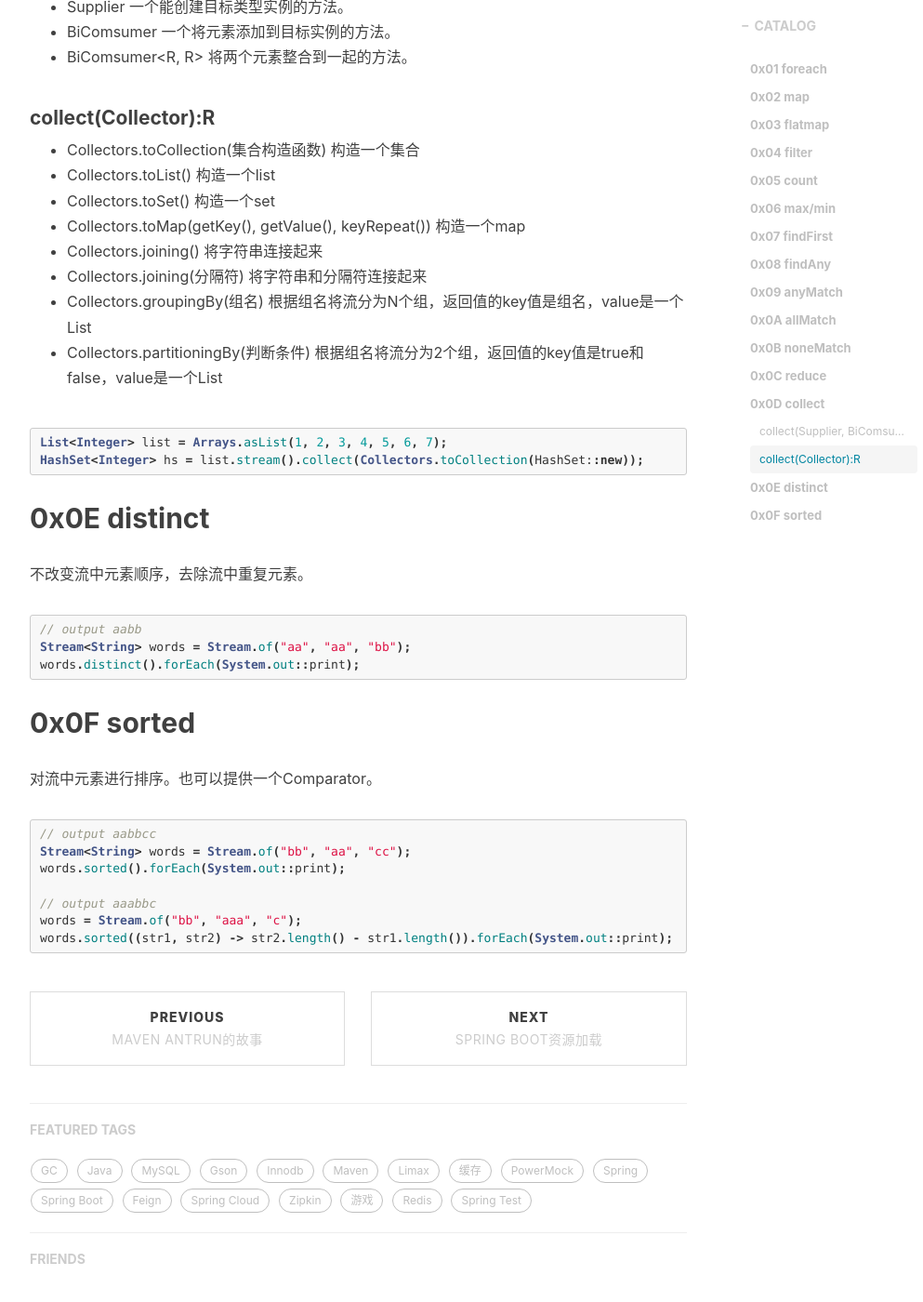
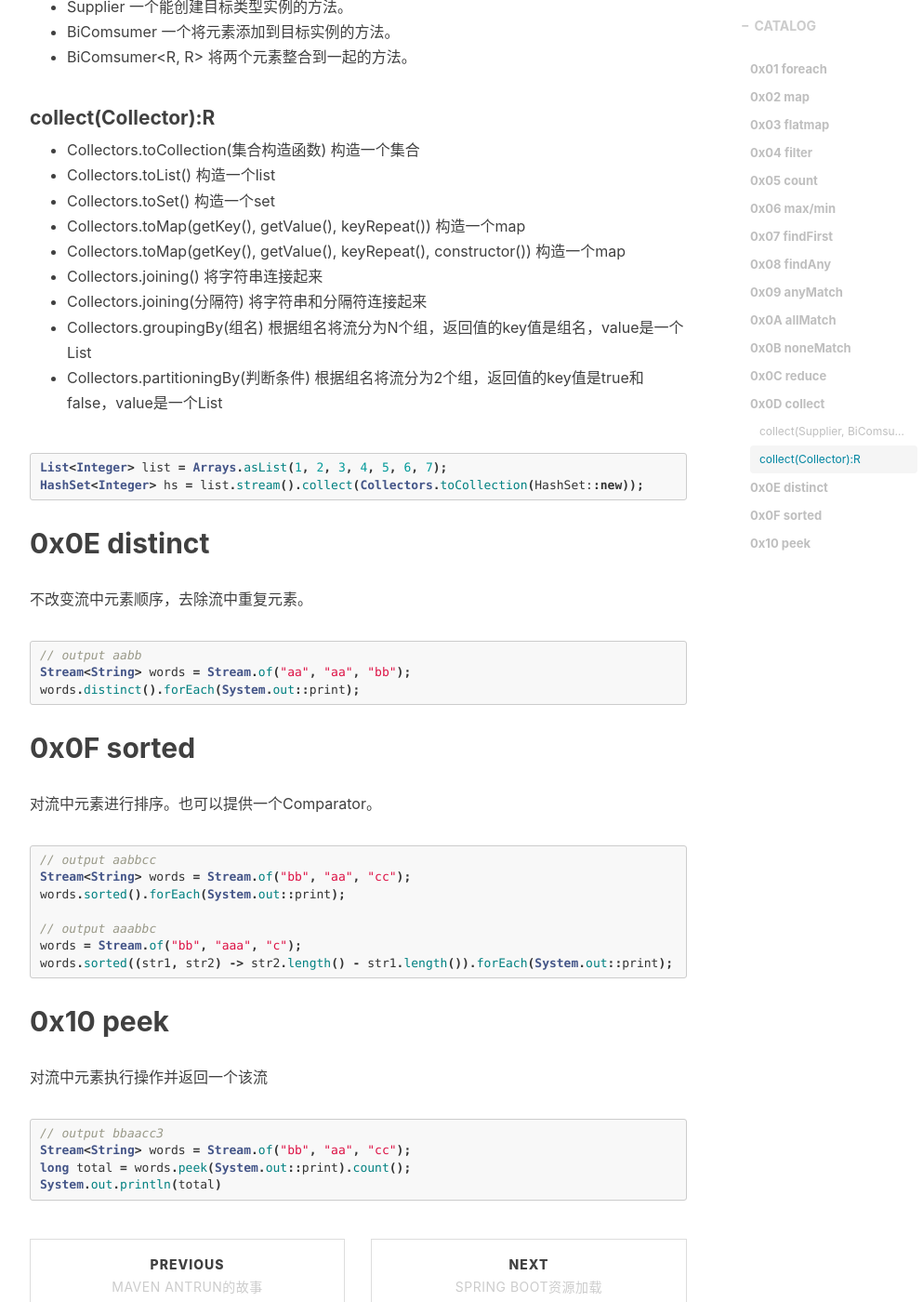
Before and after one commit to SystemOutPrint/systemoutprint.github.io, a Jekyll site: the page built from _posts/2017-11-23-java8 lambda.md, in a window 1280 px wide and 1400 px high, scrolled down 3533 px. Shown: the whole window at 93% size, without its empty margins (233-1226 px from the left). Built offline with Jekyll 4.4.1, drawn with Linux system fonts in a browser that asks for light colours; nearby versions of some CDN libraries; comment, search, counter and statistics services are not loaded.

Commit message:
add peek

````diff
--- a/_posts/2017-11-23-java8 lambda.md
+++ b/_posts/2017-11-23-java8 lambda.md
@@ -131,6 +131,7 @@ System.out.println(sum);
 * Collectors.toList() 构造一个list
 * Collectors.toSet() 构造一个set
 * Collectors.toMap(getKey(), getValue(), keyRepeat()) 构造一个map
+* Collectors.toMap(getKey(), getValue(), keyRepeat(), constructor()) 构造一个map
 * Collectors.joining() 将字符串连接起来
 * Collectors.joining(分隔符) 将字符串和分隔符连接起来
 * Collectors.groupingBy(组名) 根据组名将流分为N个组，返回值的key值是组名，value是一个List
@@ -160,3 +161,12 @@ words.sorted().forEach(System.out::print);
 words = Stream.of("bb", "aaa", "c");
 words.sorted((str1, str2) -> str2.length() - str1.length()).forEach(System.out::print);
 ```
+
+## 0x10 peek
+对流中元素执行操作并返回一个该流
+```java
+// output bbaacc3
+Stream<String> words = Stream.of("bb", "aa", "cc");
+long total = words.peek(System.out::print).count();
+System.out.println(total)
+```
````
